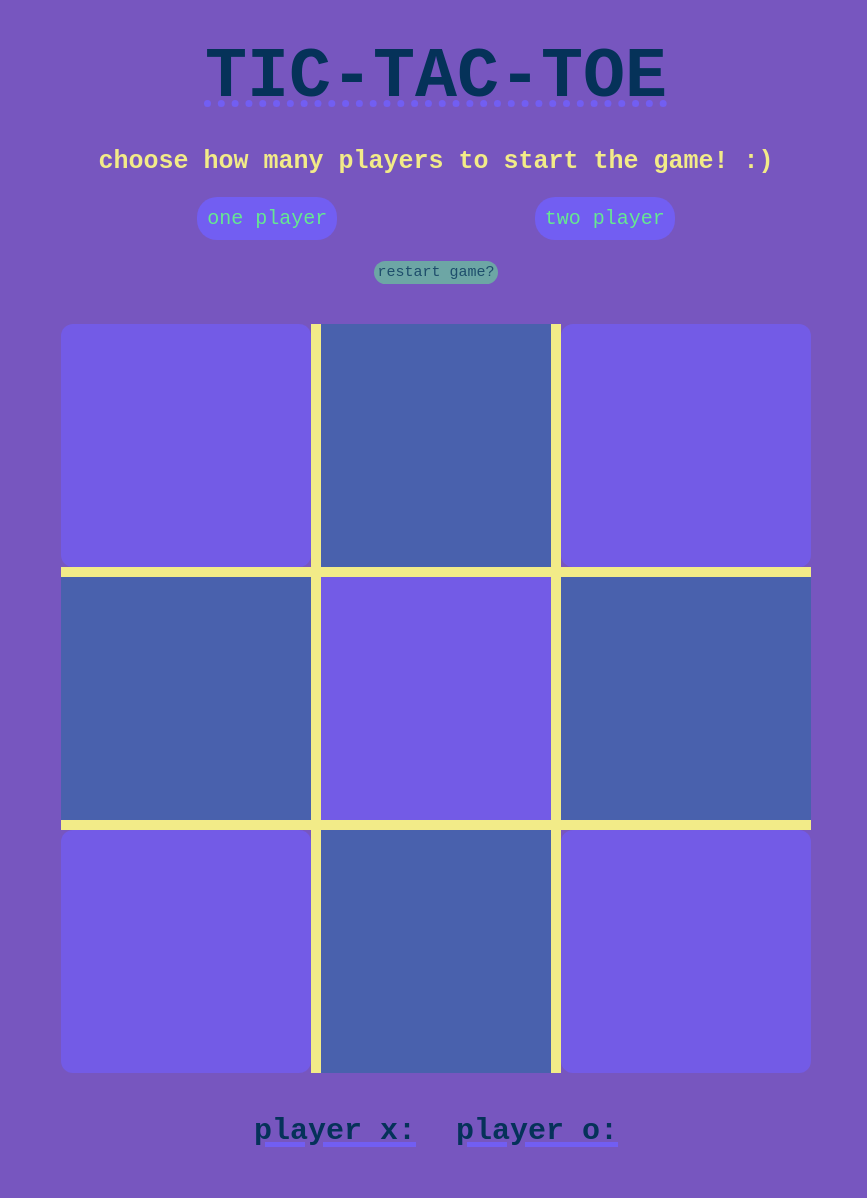
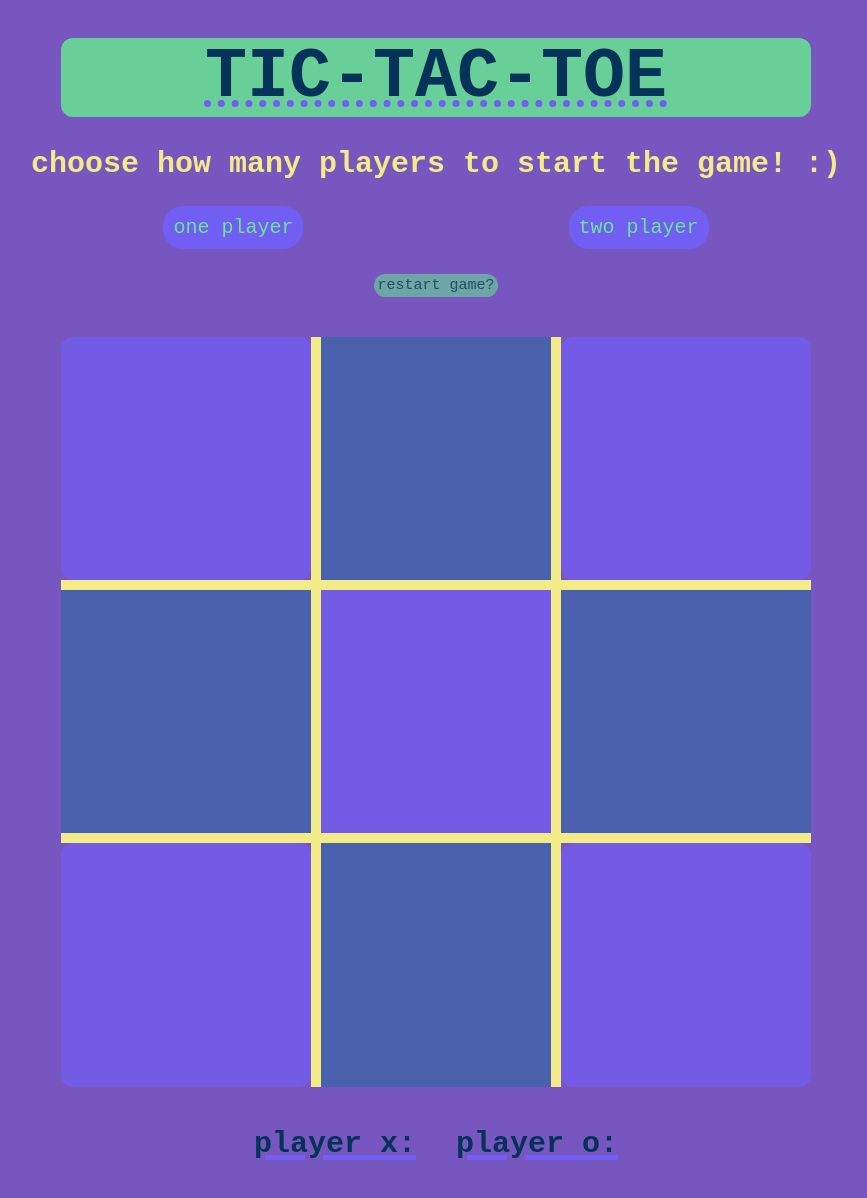
Before and after one commit to alexmiriamd/Arcade, a plain HTML site: page index.html in a window 1280 px wide. Shown: the whole page, without its empty margins (204-1071 px from the left). Drawn offline with Linux system fonts and the light colour scheme.

Commit message:
styling finished

```diff
--- a/index.css
+++ b/index.css
@@ -60,8 +60,12 @@ h1{
     font-family: monospace;
     font-size: 70px;
     margin: 30px;
+    padding-left: 40px;
+    padding-right: 40px;
 
     color: #053259;
+    background-color: #66e891d4;
+    border-radius: 12px;
 
     text-transform: uppercase;
     text-decoration: dotted underline #725EF2;
@@ -70,7 +74,7 @@ h1{
 h2{
     text-align: center;
     font-family: monospace;
-    font-size: 25px;
+    font-size: 30px;
     text-transform: lowercase;
 
     color:#F2EB88;
@@ -124,6 +128,7 @@ h2{
     color:#053259c2;
 }
 #resetButton:hover{
+    font-weight: bold;
     background-color: #66E891;
     color:#053259;
 }
@@ -154,3 +159,11 @@ h3{
     font-size: 30px;
     color:#66E891;
 }
+
+/* Xs and Os */
+
+.cell{
+    font-family: monospace;
+    font-size: 70px;
+    color:#66E891;
+}
--- a/index.js
+++ b/index.js
@@ -152,7 +152,7 @@ function updateGameBoard(target){                //reflecting the turns to the g
 function announceWinner(){
     // alert(`Yay!! ${currentPlayer} wins! Restart game?`);
     displayWinner.style.display = "block";
-    displayWinner.innerText = `Yay! ${currentPlayer} wins! Restart game?`;
+    displayWinner.innerText = `---Yay! ${currentPlayer} wins! Restart game?---`;
     currentState = gameState.state[1];
 }
 
```
